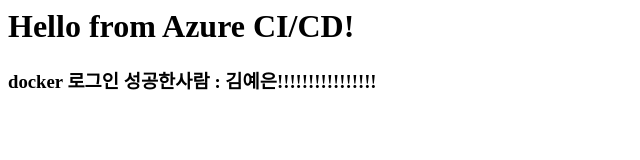
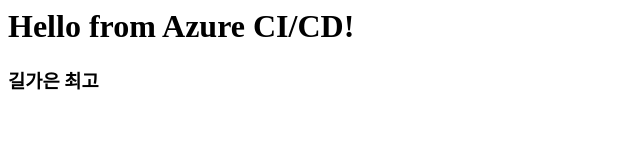
Before and after one commit to yeni28/azure-ci-cd-tutorial, a plain HTML site: page index.html in a window 1280 px wide. Shown: the whole page, without its empty margins (0-640 px from the left). Drawn offline with Linux system fonts and the light colour scheme.

Commit message:
thank you gil

```diff
--- a/index.html
+++ b/index.html
@@ -1,6 +1,6 @@
 <html>
   <body>
     <h1>Hello from Azure CI/CD!</h1>
-    <h3> docker 로그인 성공한사람 : 김예은!!!!!!!!!!!!!!!!</h3>
+    <h3> 길가은 최고</h3>
   </body>
 </html>
```
